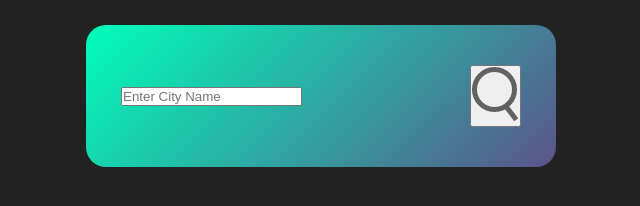
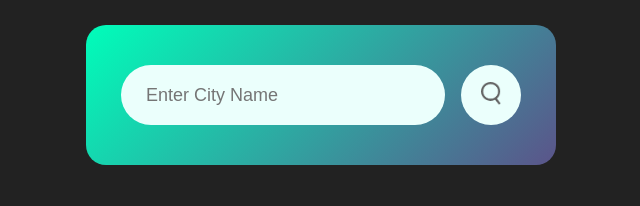
Before and after one commit to onuorachidimma/Weather_App, a plain HTML site: page index.html in a window 1280 px wide. Shown: the whole page, without its empty margins (319-959 px from the left). Drawn offline with Linux system fonts and the light colour scheme.

Commit message:
Styled search button

```diff
--- a/assets/styles.css
+++ b/assets/styles.css
@@ -45,3 +45,27 @@ body{
     margin-top: 10px;
     display: none;
 }
+.search input{
+    border:0;
+    outline:0;
+    background: #ebfffc;
+    color: #555;
+    padding: 10px 25px;
+    height:60px;
+    border-radius: 30px;
+    flex: 1;
+    margin-right:16px;
+    font-size: 18px;
+}
+.search button{
+    border: 0;
+    outline:0;
+    background: #ebfffc;
+    border-radius: 50%;
+    height:60px;
+    width: 60px;
+    cursor: pointer;
+}
+.search button img{
+    width: 20px;
+}
```
